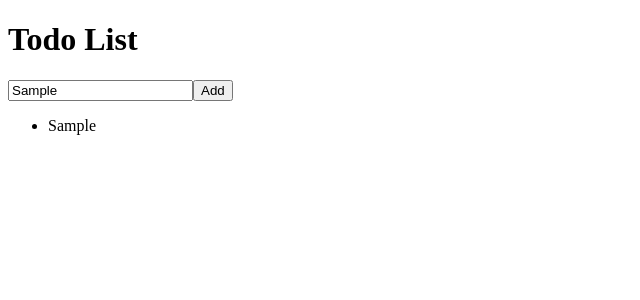
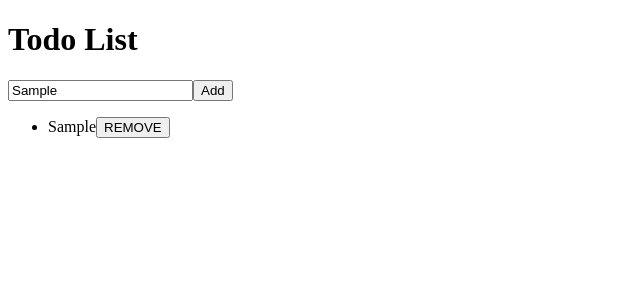
Before and after one commit to deep-coder1/React-JS-30-Project, a React (Create React App) app: page / in a window 1280 px wide. Both pictures are taken after typing "Sample" into the empty fields and a click on the button "Add". Shown: the top 300 px of the page, without its empty margins (0-640 px from the left). Built offline with nearby package versions, Linux system fonts and the light colour scheme.

Commit message:
To-Do List using useReducer (22), Remove List || React JS 30+ Project

```diff
--- a/src/TwentyTwo.js
+++ b/src/TwentyTwo.js
@@ -11,6 +11,9 @@ export default function TwentyTwo() {
           ...state,
           { id: Date.now(), text: action.payload, completed: false },
         ];
+
+        case 'REMOVE':
+            return state.filter((task)=> task.id!== action.payload)
     }
   };
 
@@ -35,6 +38,7 @@ export default function TwentyTwo() {
         {tasks.map((task) => (
           <li key={task.id}>
             <span>{task.text}</span>
+            <button onClick={()=> dispatch({type:'REMOVE', payload:task.id})}>REMOVE</button>
           </li>
         ))}
       </ul>
```
Also changed, not shown: 1 other file (tests, documents, lock files or other folders).
